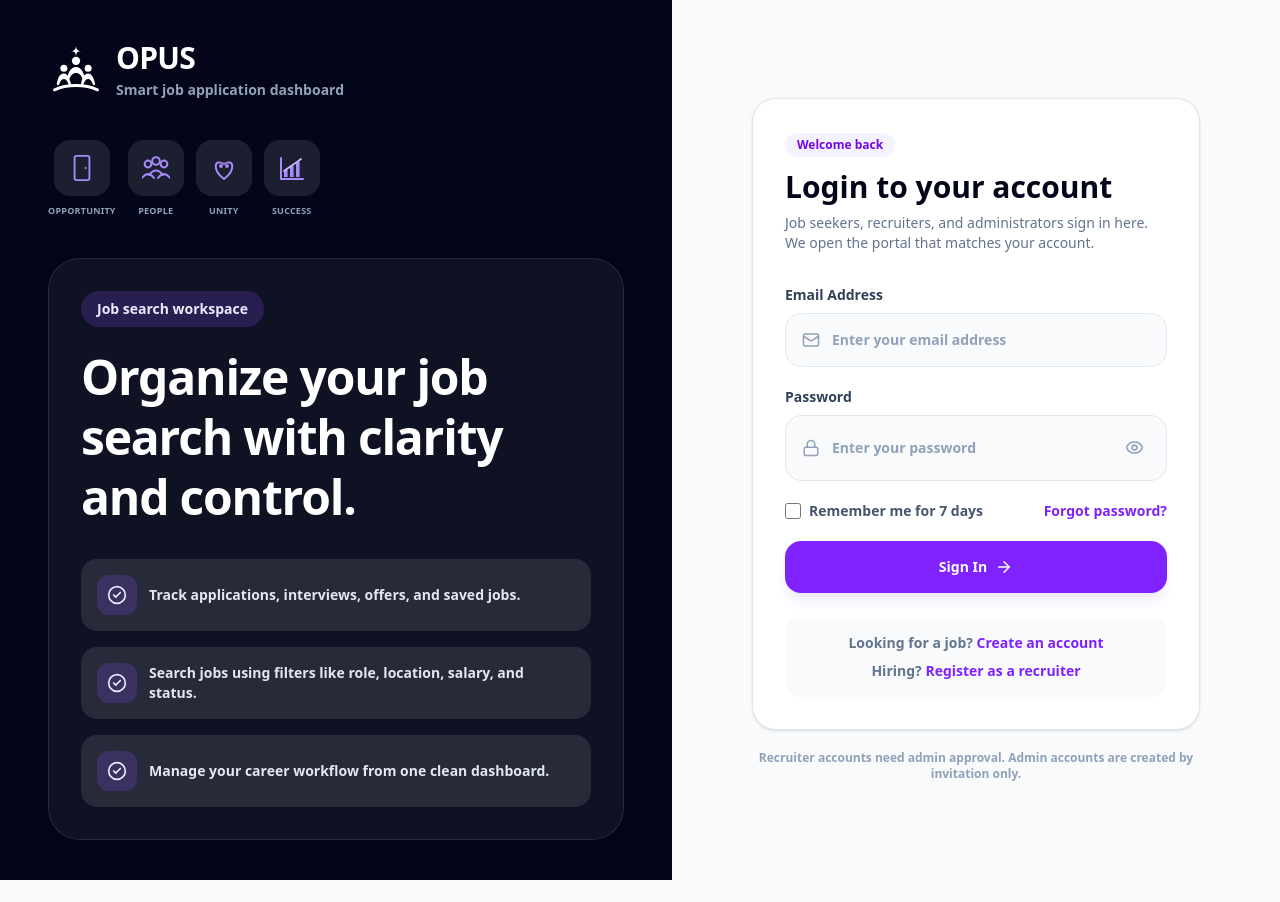
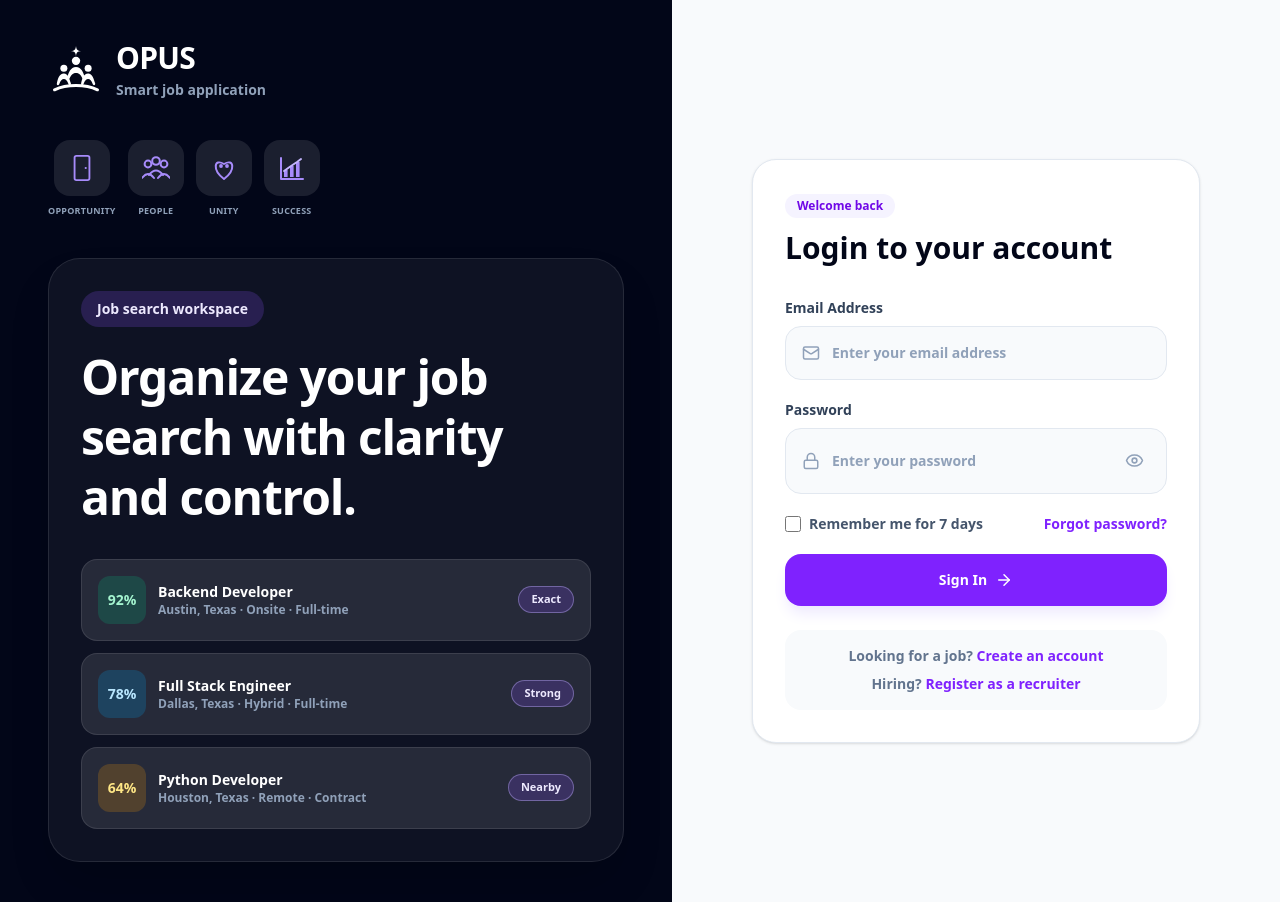
Before and after one commit to sathishr-tmt/opus, a React (Vite) app in the folder frontend/: page /login in a window 1280 px wide. Before the commit the page ends 880 px from the top, so only its background shows below. Built offline with nearby package versions, Linux system fonts and the light colour scheme; no server answers.

Commit message:
cleaned up login page copy and replaced feature list with job match preview

```diff
--- a/frontend/src/pages/Login.jsx
+++ b/frontend/src/pages/Login.jsx
@@ -1,7 +1,6 @@
 import { useState } from 'react';
 import {
   ArrowRight,
-  CheckCircle2,
   Eye,
   EyeOff,
   Lock,
@@ -87,6 +86,32 @@ export default function Login({
     }
   }
 
+  // A small preview of ranked matches shown on the branding panel — it conveys
+  // the product's value without listing features in words.
+  const previewJobs = [
+    {
+      title: 'Backend Developer',
+      meta: 'Austin, Texas · Onsite · Full-time',
+      score: '92%',
+      tag: 'Exact',
+      scoreClass: 'bg-emerald-500/20 text-emerald-200'
+    },
+    {
+      title: 'Full Stack Engineer',
+      meta: 'Dallas, Texas · Hybrid · Full-time',
+      score: '78%',
+      tag: 'Strong',
+      scoreClass: 'bg-sky-500/20 text-sky-200'
+    },
+    {
+      title: 'Python Developer',
+      meta: 'Houston, Texas · Remote · Contract',
+      score: '64%',
+      tag: 'Nearby',
+      scoreClass: 'bg-amber-500/20 text-amber-200'
+    }
+  ];
+
   return (
     <div className="min-h-screen bg-slate-50">
       <div className="grid min-h-screen lg:grid-cols-[1.05fr_0.95fr]">
@@ -100,7 +125,7 @@ export default function Login({
                   OPUS
                 </h1>
                 <p className="mt-1 text-sm font-bold text-slate-400">
-                  Smart job application dashboard
+                  Smart job application
                 </p>
               </div>
             </div>
@@ -116,37 +141,32 @@ export default function Login({
                 Organize your job search with clarity and control.
               </h2>
 
-              <div className="mt-8 grid gap-4">
-                <div className="flex items-center gap-3 rounded-2xl bg-white/10 p-4">
-                  <div className="flex h-10 w-10 items-center justify-center rounded-xl bg-violet-500/20 text-violet-100">
-                    <CheckCircle2 size={20} />
+              <div className="mt-8 grid gap-3">
+                {previewJobs.map((job) => (
+                  <div
+                    key={job.title}
+                    className="flex items-center gap-3 rounded-2xl border border-white/10 bg-white/10 p-4"
+                  >
+                    <div
+                      className={`flex h-12 w-12 shrink-0 items-center justify-center rounded-xl text-sm font-black ${job.scoreClass}`}
+                    >
+                      {job.score}
+                    </div>
+
+                    <div className="min-w-0">
+                      <p className="truncate text-sm font-black text-white">
+                        {job.title}
+                      </p>
+                      <p className="truncate text-xs font-bold text-slate-400">
+                        {job.meta}
+                      </p>
+                    </div>
+
+                    <span className="ml-auto shrink-0 rounded-full border border-violet-300/40 bg-violet-500/20 px-3 py-1 text-[11px] font-black text-violet-100">
+                      {job.tag}
+                    </span>
                   </div>
-
-                  <p className="text-sm font-bold text-slate-200">
-                    Track applications, interviews, offers, and saved jobs.
-                  </p>
-                </div>
-
-                <div className="flex items-center gap-3 rounded-2xl bg-white/10 p-4">
-                  <div className="flex h-10 w-10 items-center justify-center rounded-xl bg-violet-500/20 text-violet-100">
-                    <CheckCircle2 size={20} />
-                  </div>
-
-                  <p className="text-sm font-bold text-slate-200">
-                    Search jobs using filters like role, location, salary,
-                    and status.
-                  </p>
-                </div>
-
-                <div className="flex items-center gap-3 rounded-2xl bg-white/10 p-4">
-                  <div className="flex h-10 w-10 items-center justify-center rounded-xl bg-violet-500/20 text-violet-100">
-                    <CheckCircle2 size={20} />
-                  </div>
-
-                  <p className="text-sm font-bold text-slate-200">
-                    Manage your career workflow from one clean dashboard.
-                  </p>
-                </div>
+                ))}
               </div>
             </div>
           </div>
@@ -179,11 +199,6 @@ export default function Login({
                 <h2 className="text-3xl font-black text-slate-950">
                   Login to your account
                 </h2>
-
-                <p className="mt-2 text-sm font-medium text-slate-500">
-                  Job seekers, recruiters, and administrators sign in here. We
-                  open the portal that matches your account.
-                </p>
               </div>
 
               {approvalNotice && (
@@ -323,11 +338,6 @@ export default function Login({
                 </p>
               </div>
             </div>
-
-            <p className="mt-5 text-center text-xs font-semibold text-slate-400">
-              Recruiter accounts need admin approval. Admin accounts are created
-              by invitation only.
-            </p>
           </div>
         </section>
       </div>
```
